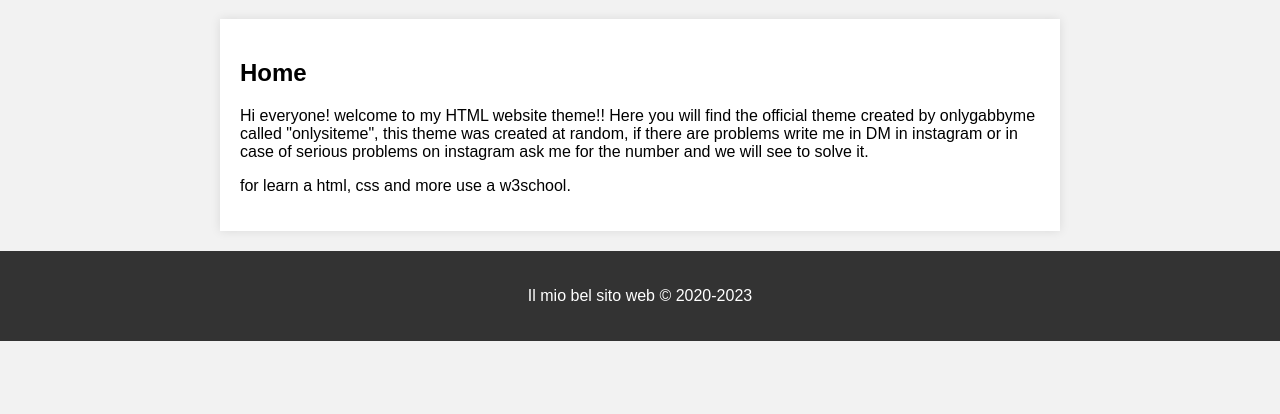
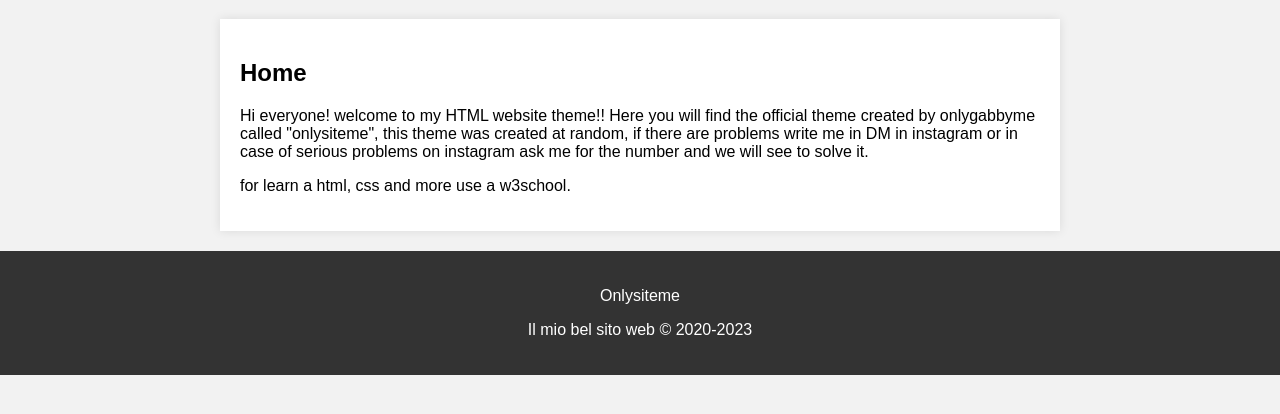
Before and after one commit to onlygabbyme-official/Onlysiteme, a plain HTML site: page index.html in a window 1280 px wide. Shown: the part 116-530 px from the top of the page. Drawn offline with Linux system fonts and the light colour scheme.

Commit message:
Update index.html

```diff
--- a/index.html
+++ b/index.html
@@ -83,6 +83,7 @@
   </main>
 
   <footer>
+    <p>Onlysiteme</p>
     <p>Il mio bel sito web &copy; 2020-2023</p>
   </footer>
 </body>
```
